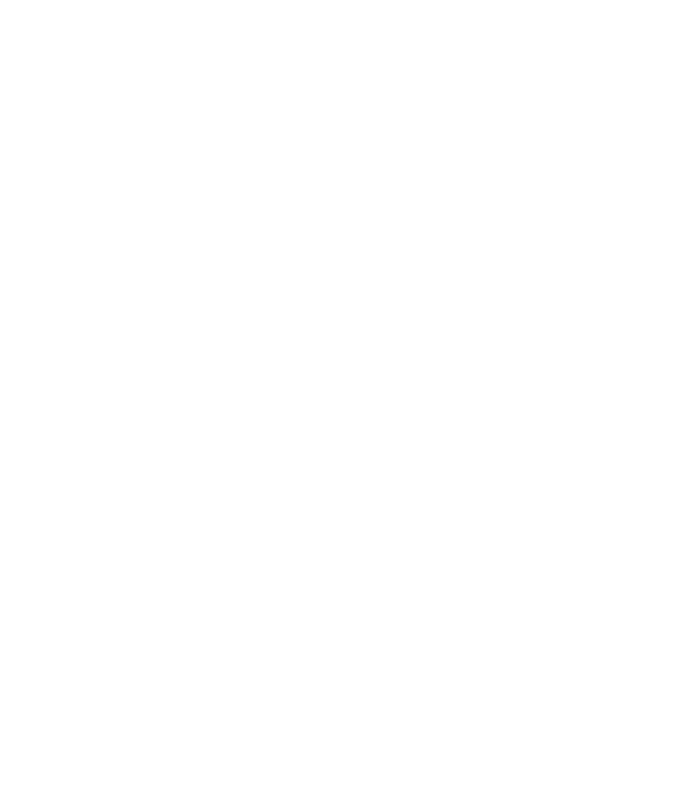
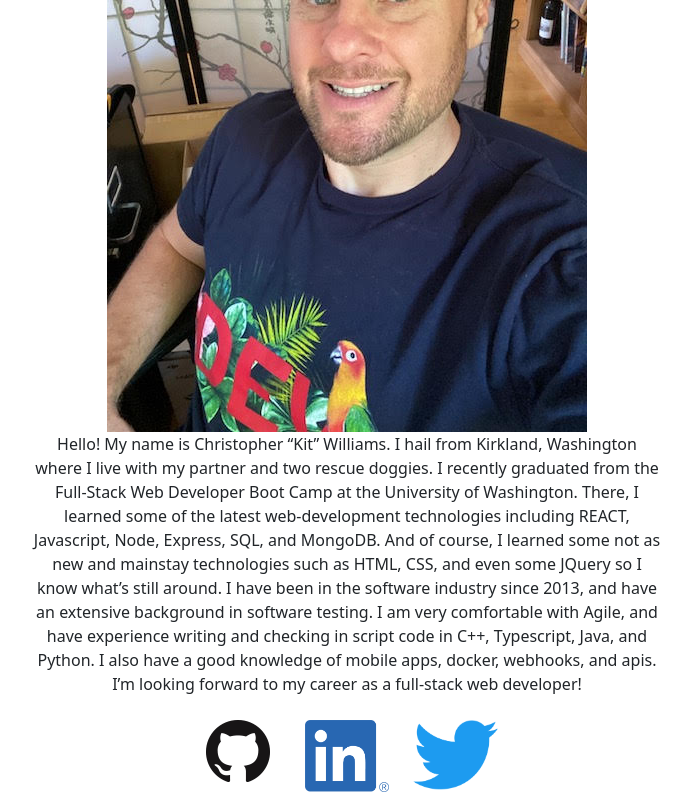
Before and after one commit to kitanablade/react-portfolio, a React (Create React App) app: page /aboutme in a window 1280 px wide. Shown: the part 320-1120 px from the top of the page, without its empty margins (293-984 px from the left). Before the commit the page ends 800 px from the top, so only its background shows below. Built offline with nearby package versions, Linux system fonts and the light colour scheme.

Commit message:
resume download link

```diff
--- a/src/pages/AboutMe/index.js
+++ b/src/pages/AboutMe/index.js
@@ -5,6 +5,23 @@ console.log("About Me Page");
 return(
     <div className="Home">
         <h1>About Kit</h1>
+        <div className="row justify-content-center">
+        <div className = "col-6">
+        <img
+            className="img-fluid"
+            src="images/kit.jpg"
+            alt="Screenshot of the Farmer's Market app"
+          ></img>
+            <p>Hello! My name is Christopher “Kit” Williams. I hail from Kirkland, Washington where I live with my partner and two rescue doggies.
+
+I recently graduated from the Full-Stack Web Developer Boot Camp at the University of Washington. There, I learned some of the latest web-development technologies including REACT, Javascript, Node, Express, SQL, and MongoDB. And of course, I learned some not as new and mainstay technologies such as HTML, CSS, and even some JQuery so I know what’s still around.
+
+I have been in the software industry since 2013, and have an extensive background in software testing. I am very comfortable with Agile, and have experience writing and checking in script code in C++, Typescript, Java, and Python. I also have a good knowledge of mobile apps, docker, webhooks, and apis.
+
+I’m looking forward to my career as a full-stack web developer!
+</p>
+</div>
+        </div>
     </div>
 )
 
--- a/src/pages/Portfolio/index.js
+++ b/src/pages/Portfolio/index.js
@@ -1,10 +1,6 @@
 import React from "react";
 
 export default function Portfolio() {
-  // function activateLasers(e){
-  //     e.preventDefault();
-  //     console.log("LASERS ACTIVATED!!!");
-  // }
   return (
     <div className="container">
       <div className="row">
--- a/src/pages/Resume/index.js
+++ b/src/pages/Resume/index.js
@@ -3,7 +3,8 @@ import React,{} from 'react'
 export default function Resume() {
 return(
     <div className="Home">
-        <h1>Resume</h1>
+        <h1>Skills and Resume</h1>
+        <a href="images/williams-kit-resume.pdf" download>Kit's Resume Download (.pdf)</a>
     </div>
 )
 
```
Also changed, not shown: public/images/kit.jpg (added), 1 other file (tests, documents, lock files or other folders).
